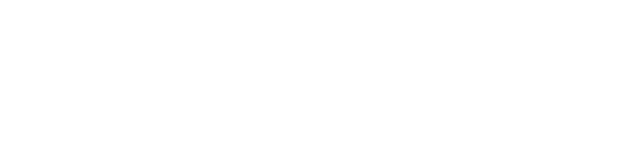
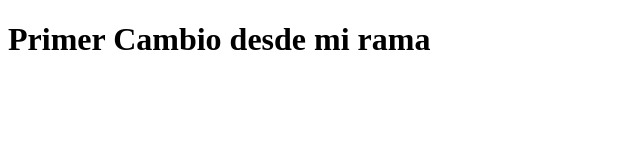
Before and after one commit to CristopherLarios/Ejerciciodeprueba, a plain HTML site: page index.html in a window 1280 px wide. Shown: the whole page, without its empty margins (0-640 px from the left). Drawn offline with Linux system fonts and the light colour scheme.

Commit message:
agregando primer cambio al index.html

```diff
--- a/index.html
+++ b/index.html
@@ -4,6 +4,6 @@
 	<title>Pagina GitWorkShop2017</title>
 </head>
 <body>
-
+	<h1>Primer Cambio desde mi rama</h1>
 </body>
 </html>
```
